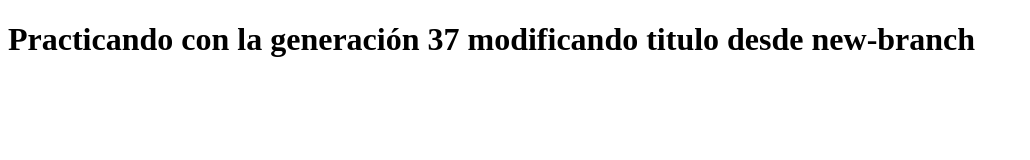
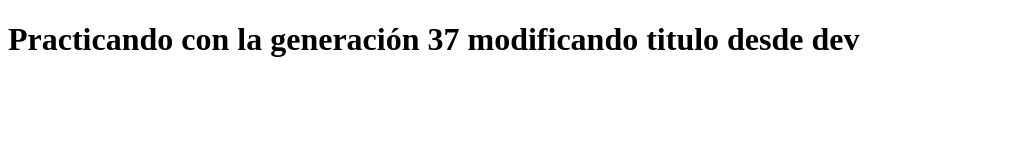
Before and after one commit to AlejandraOlazagasti/my-first-rep-gen-37, a plain HTML site: page index.html in a window 1280 px wide. Shown: the whole page, without its empty margins (0-1030 px from the left). Drawn offline with Linux system fonts and the light colour scheme.

Commit message:
updated title from dev

```diff
--- a/index.html
+++ b/index.html
@@ -6,8 +6,6 @@
 		<title>Practicando con git y github</title>
 	</head>
 	<body>
-		<h1>
-			Practicando con la generación 37 modificando titulo desde new-branch
-		</h1>
+		<h1>Practicando con la generación 37 modificando titulo desde dev</h1>
 	</body>
 </html>
```
